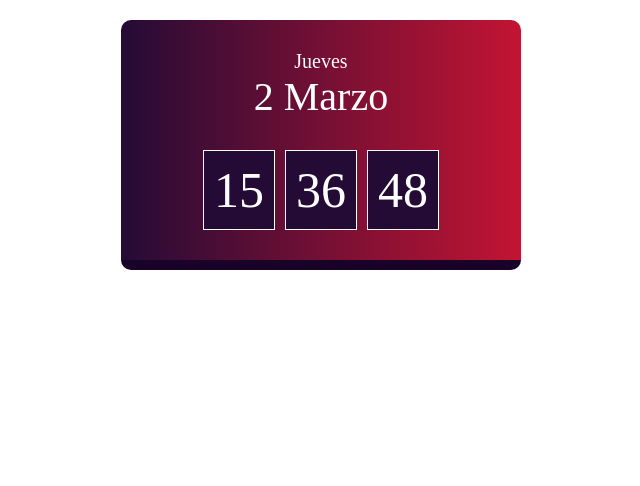
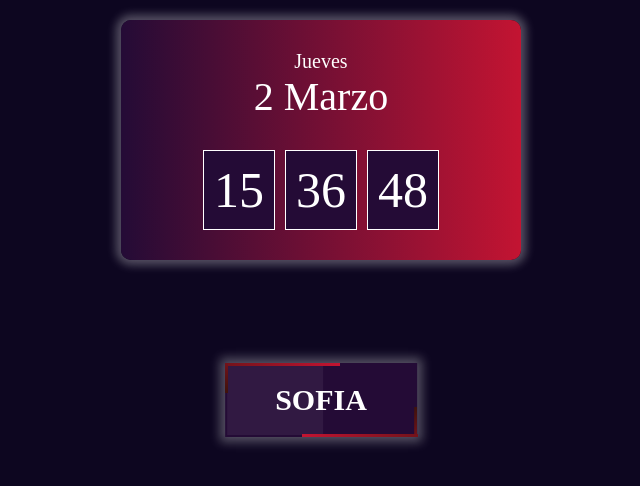
Before and after one commit to Cristhian-Paucara/reloj, a PHP site: page /reloj_digital.html in a window 1280 px wide. Shown: the top 486 px of the page, without its empty margins (319-959 px from the left). Run offline with PHP 8.4, Linux system fonts and the light colour scheme.

Commit message:
adicion de boton

```diff
--- a/reloj_digital.html
+++ b/reloj_digital.html
@@ -16,6 +16,18 @@
             <p>00</p>
             <p>00</p>
         </div>
+        <div class="boton">
+            <ul>
+                <a href="#">
+                    <span></span>
+                    <span></span>
+                    <span></span>
+                    <span></span>
+                    SOFIA
+                </a>
+            </ul>
+        </div>
+
     </div>
     <script src="app.js"></script>
 </body>
--- a/style.css
+++ b/style.css
@@ -5,7 +5,7 @@
 }
 
 body{
-    background-color: #ffffff;
+    background-color: #0d0620;
 }
 .reloj{
     width: 400px;
@@ -15,8 +15,8 @@
     padding: 30px;
     margin: 20px auto;
     border-radius: 10px;
-    border-bottom: 10px solid #190329;
     user-select: none;
+    box-shadow: 0px 0px 10px 5px rgba(255, 255, 255, 0.3);
 }
 .reloj .dia{
     font-size: 20px;
@@ -36,3 +36,106 @@
     margin: 0px 5px;
     border: 1px solid #ffffff;
 }
+
+.reloj .boton a{
+    position: absolute;
+    top: 50%;
+    left: 50%;
+    transform: translate(-50%,-50%);
+    font-size: 30px;
+    background-color: #240b36;
+    color: #ffffff;
+    font-weight: bold;
+    text-decoration: none;
+    padding: 20px 50px;
+    box-shadow: 0px 0px 10px 5px rgba(255, 255, 255, 0.3);
+    overflow: hidden;
+}
+
+.reloj .boton a:before{
+    content: '';
+    position: absolute;
+    top: 2px;
+    left: 2px;
+    bottom: 2px;
+    width: 50%;
+    background: rgba(255, 255, 255, 0.06);
+}
+/*---------- Borde 1(arriba) ------------*/
+.reloj .boton a span:nth-child(1){
+    position: absolute;
+    top: 0;
+    left: 0;
+    width: 100%;
+    height: 3px;
+    background: linear-gradient(to right, #3f120c, #c31432);
+    animation: borderTop 2s linear infinite;
+  }
+  @keyframes borderTop{
+    0%{
+        transform: translateX(-100%);
+    }
+    100%{
+        transform: translateX(100%);
+    }
+  }
+  /*---------- Borde 2(derecho) ------------*/
+  .reloj .boton a span:nth-child(2){
+    position: absolute;
+    top: 0;
+    right: 0;
+    width: 3px;
+    height: 100%;
+    background: linear-gradient(to bottom, #3f120c, #c31432);
+    animation: borderLeft 2s linear infinite;
+    animation-delay: 1s;
+  }
+
+  @keyframes borderLeft{
+    0%{
+        transform: translateY(-100%);
+    }
+    100%{
+        transform: translateY(100%);
+    }
+  }
+  /*---------- Borde 3(abajo) ------------*/
+  .reloj .boton a span:nth-child(3){
+    position: absolute;
+    bottom: 0;
+    left: 0;
+    width: 100%;
+    height: 3px;
+    background: linear-gradient(to left, #3f120c, #c31432);
+    animation: borderBottom 2s linear infinite;
+  }
+
+  @keyframes borderBottom{
+    0%{
+        transform: translateX(100%);
+    }
+    100%{
+        transform: translateX(-100%);
+    }
+  }
+
+  /*---------- Borde 4(izquierdo) ------------*/
+  .reloj .boton a span:nth-child(4){
+    position: absolute;
+    top: 0;
+    left: 0;
+    width: 3px;
+    height: 100%;
+    background: linear-gradient(to top, #3f120c, #c31432);
+    animation: borderRight 2s linear infinite;
+    animation-delay: 1s;
+  }
+
+  @keyframes borderRight{
+    0%{
+        transform: translateY(100%);
+    }
+    100%{
+        transform: translateY(-100%);
+    }
+  }
```
